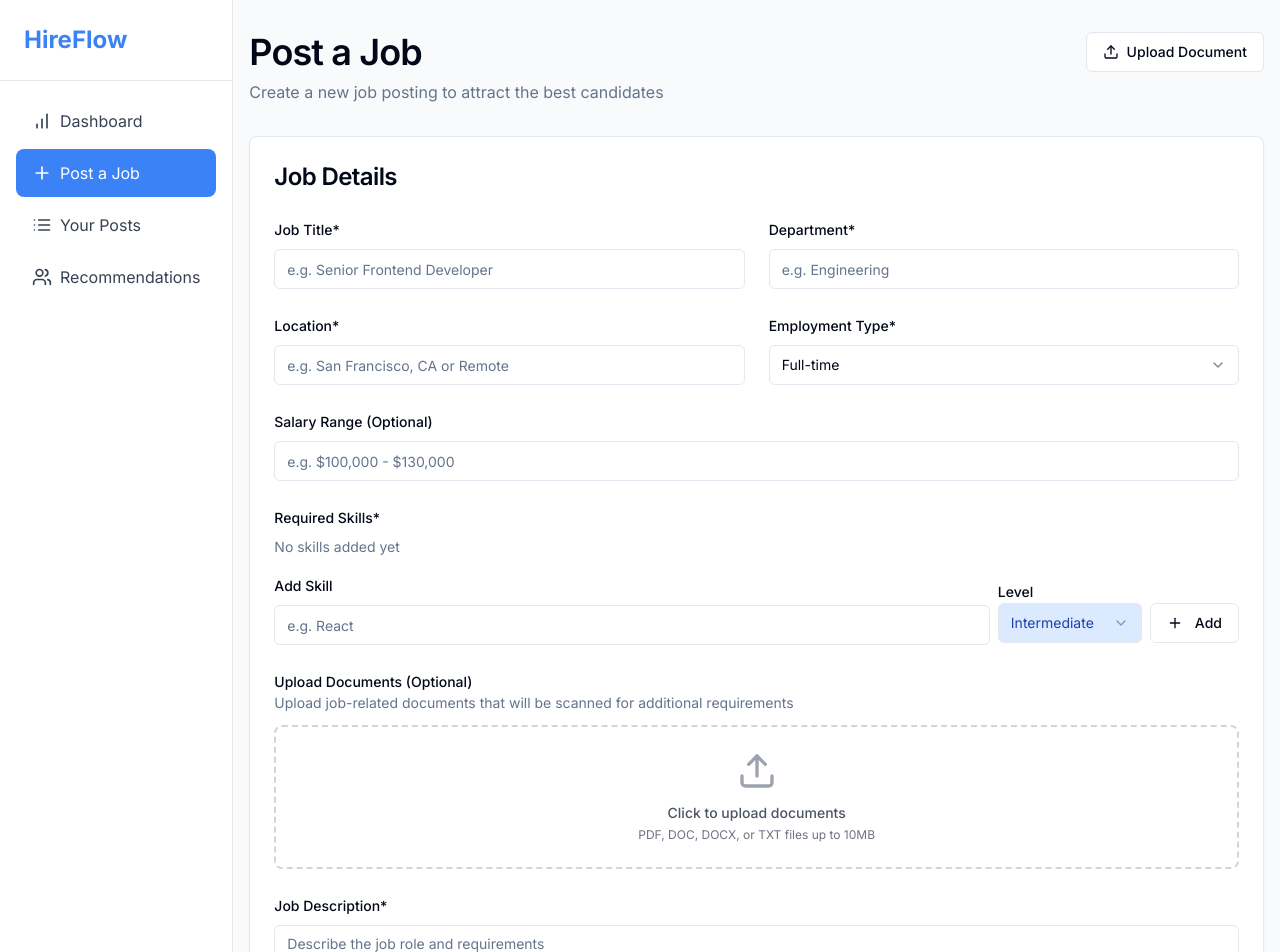
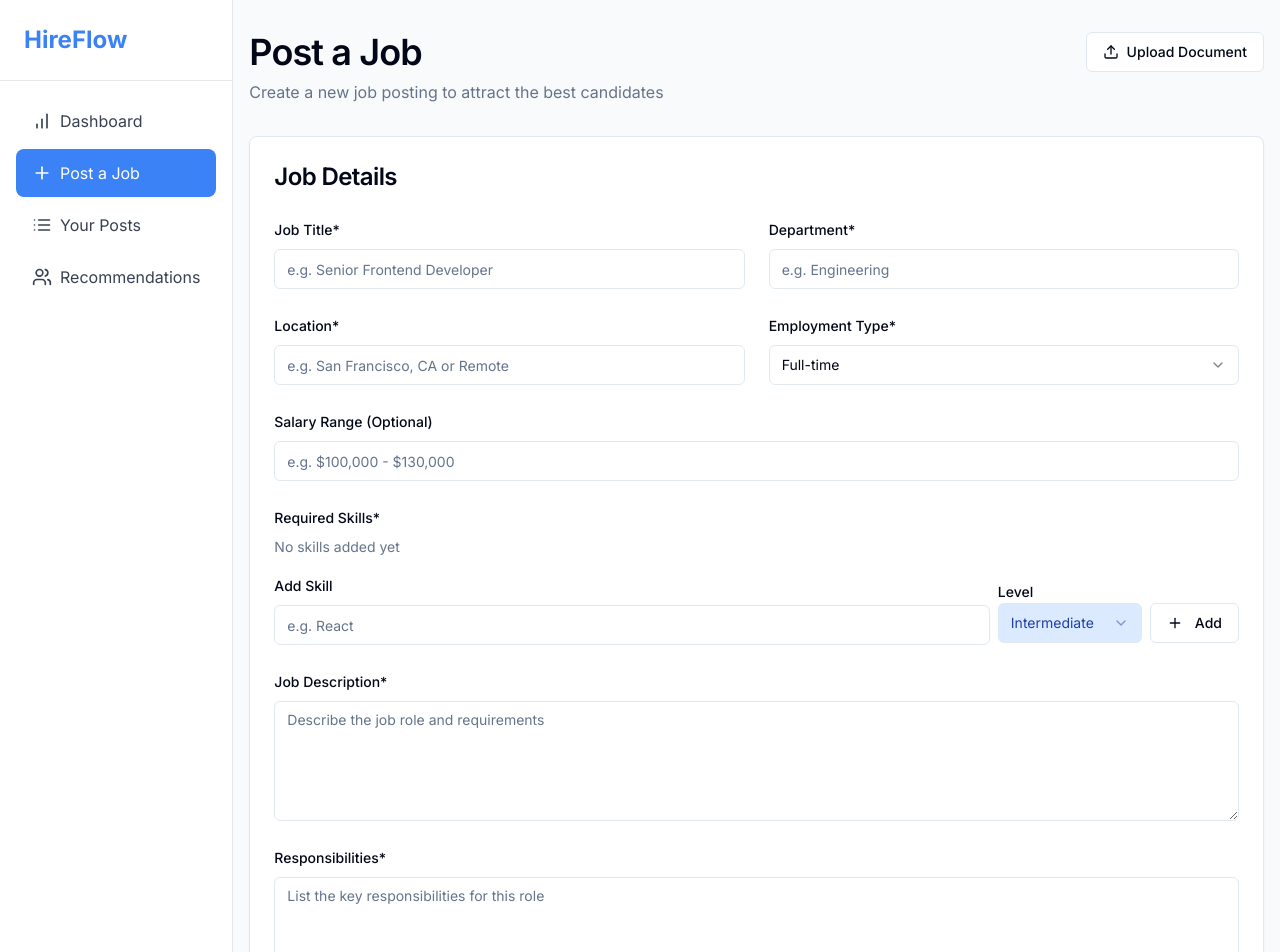
Before and after one commit to LiewHaoShean/hire-flow, a React (Vite) app: page /recruiter/post-job in a window 1280 px wide. Shown: the top 952 px of the page. Built offline with nearby package versions, Linux system fonts and the light colour scheme.

Commit message:
Remove document upload from job post
Removed the optional document upload section from the job post page.

```diff
--- a/src/pages/recruiter/JobPost.tsx
+++ b/src/pages/recruiter/JobPost.tsx
@@ -1,3 +1,4 @@
+
 import { useState } from "react";
 import { useForm } from "react-hook-form";
 import { zodResolver } from "@hookform/resolvers/zod";
@@ -11,7 +12,7 @@ import { Textarea } from "@/components/ui/textarea";
 import { Select, SelectContent, SelectItem, SelectTrigger, SelectValue } from "@/components/ui/select";
 import { Badge } from "@/components/ui/badge";
 import { toast } from "sonner";
-import { Plus, X, Upload, FileText } from "lucide-react";
+import { Plus, X } from "lucide-react";
 import DocumentAIExtractor from "@/components/recruiter/DocumentAIExtractor";
 
 // Define the schema for the job post form
@@ -38,7 +39,6 @@ interface Skill {
 export default function JobPost() {
   const [skills, setSkills] = useState<Skill[]>([]);
   const [newSkillLevel, setNewSkillLevel] = useState<SkillLevel>("intermediate");
-  const [uploadedDocuments, setUploadedDocuments] = useState<File[]>([]);
 
   const form = useForm<z.infer<typeof jobFormSchema>>({
     resolver: zodResolver(jobFormSchema),
@@ -81,19 +81,6 @@ export default function JobPost() {
     }
   };
 
-  const handleDocumentUpload = (event: React.ChangeEvent<HTMLInputElement>) => {
-    const files = event.target.files;
-    if (files) {
-      const newFiles = Array.from(files);
-      setUploadedDocuments(prev => [...prev, ...newFiles]);
-      toast.success(`${newFiles.length} document(s) uploaded successfully`);
-    }
-  };
-
-  const removeDocument = (index: number) => {
-    setUploadedDocuments(prev => prev.filter((_, i) => i !== index));
-  };
-
   const onSubmit = (data: z.infer<typeof jobFormSchema>) => {
     if (skills.length === 0) {
       toast.error("Please add at least one required skill");
@@ -103,8 +90,7 @@ export default function JobPost() {
     // Here you would typically send the data to your backend
     console.log({
       ...data,
-      requiredSkills: skills,
-      documents: uploadedDocuments.map(file => ({ name: file.name, size: file.size }))
+      requiredSkills: skills
     });
 
     toast.success("Job posted successfully!");
@@ -112,7 +98,6 @@ export default function JobPost() {
     // Reset form
     form.reset();
     setSkills([]);
-    setUploadedDocuments([]);
   };
 
   return (
@@ -296,62 +281,6 @@ export default function JobPost() {
                   </div>
                 </div>
 
-                {/* Document Upload Section */}
-                <div className="space-y-4">
-                  <div>
-                    <FormLabel>Upload Documents (Optional)</FormLabel>
-                    <p className="text-sm text-muted-foreground mb-3">
-                      Upload job-related documents that will be scanned for additional requirements
-                    </p>
-
-                    <div className="border-2 border-dashed border-gray-300 rounded-lg p-6 text-center hover:border-gray-400 transition-colors">
-                      <input
-                        type="file"
-                        multiple
-                        accept=".pdf,.doc,.docx,.txt"
-                        onChange={handleDocumentUpload}
-                        className="hidden"
-                        id="document-upload"
-                      />
-                      <label htmlFor="document-upload" className="cursor-pointer">
-                        <Upload className="h-10 w-10 text-gray-400 mx-auto mb-3" />
-                        <p className="text-sm font-medium text-gray-600 mb-1">
-                          Click to upload documents
-                        </p>
-                        <p className="text-xs text-gray-500">
-                          PDF, DOC, DOCX, or TXT files up to 10MB
-                        </p>
-                      </label>
-                    </div>
-
-                    {uploadedDocuments.length > 0 && (
-                      <div className="mt-4 space-y-2">
-                        <p className="text-sm font-medium">Uploaded Documents:</p>
-                        {uploadedDocuments.map((file, index) => (
-                          <div key={index} className="flex items-center justify-between bg-gray-50 p-3 rounded-lg">
-                            <div className="flex items-center gap-2">
-                              <FileText className="h-4 w-4 text-blue-500" />
-                              <span className="text-sm">{file.name}</span>
-                              <span className="text-xs text-gray-500">
-                                ({(file.size / 1024 / 1024).toFixed(2)} MB)
-                              </span>
-                            </div>
-                            <Button
-                              type="button"
-                              variant="ghost"
-                              size="sm"
-                              onClick={() => removeDocument(index)}
-                              className="text-red-500 hover:text-red-700"
-                            >
-                              <X className="h-4 w-4" />
-                            </Button>
-                          </div>
-                        ))}
-                      </div>
-                    )}
-                  </div>
-                </div>
-
                 {/* Job description */}
                 <FormField
                   control={form.control}
```
